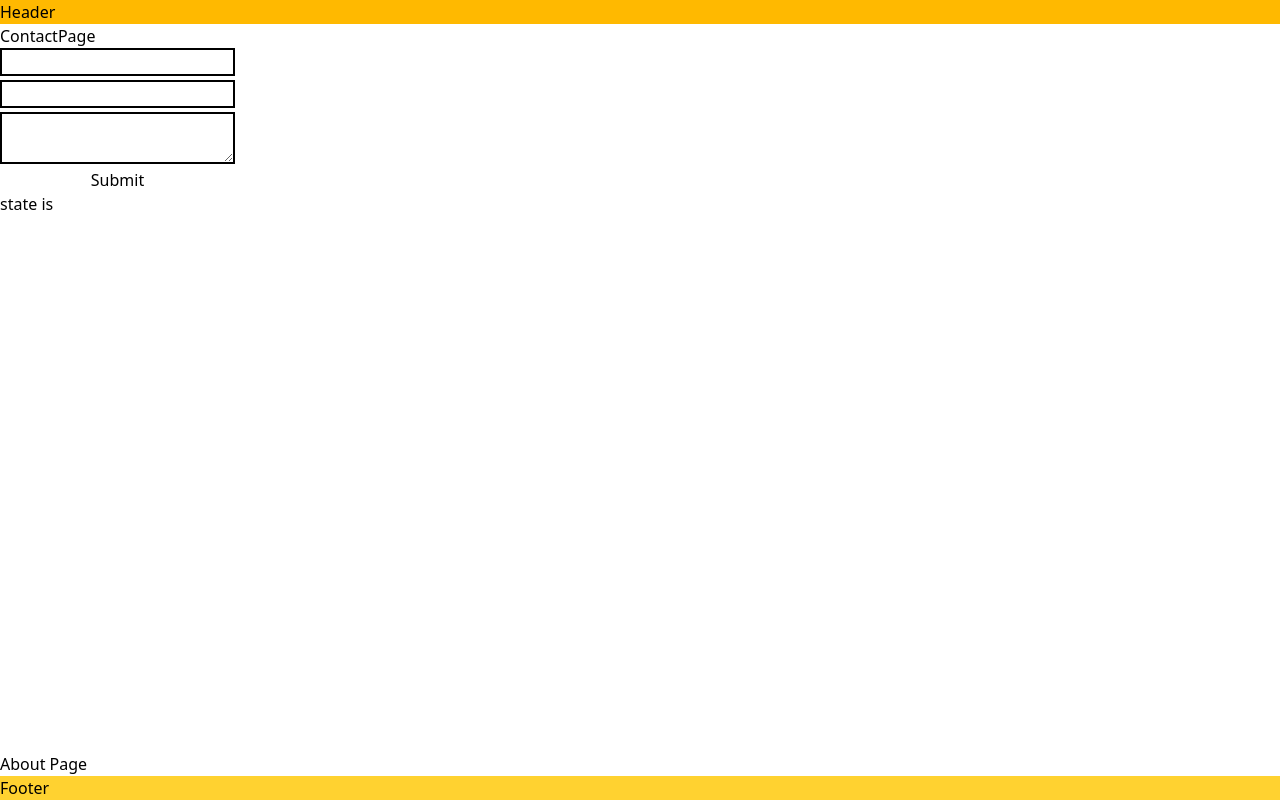
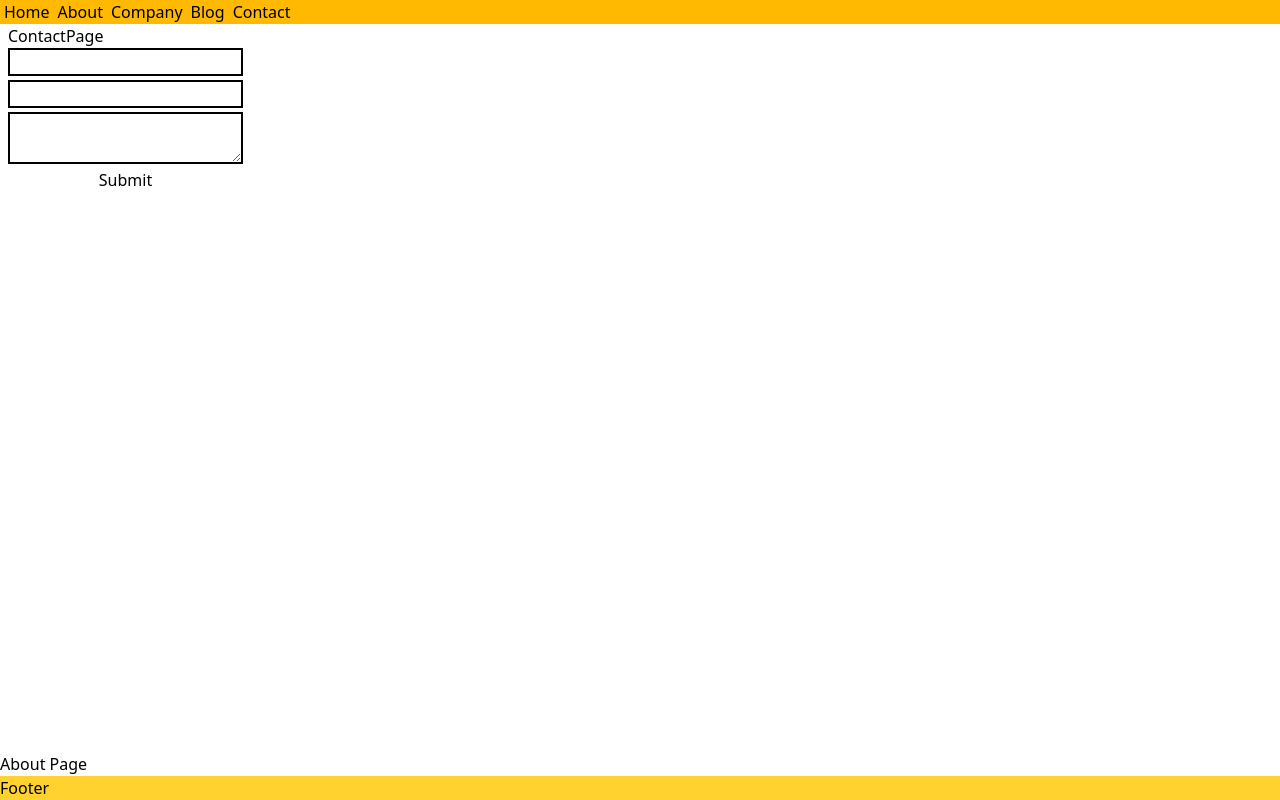
Before and after one commit to rans0000/retynn-tut, a Next.js app: page /contact in a window 1280 px wide. Built offline with nearby package versions, Linux system fonts and the light colour scheme.

Commit message:
form done

```diff
--- a/src/actions/servercalls.tsx
+++ b/src/actions/servercalls.tsx
@@ -1,6 +1,25 @@
 "use server";
 
-export const myAction = async () => {
-  console.log("in server action");
-  return 0;
+import { TFormData } from "@/utils/types";
+import { redirect } from "next/navigation";
+
+export const myAction = async (
+  prevState: TFormData,
+  formData: FormData
+): Promise<TFormData> => {
+  const name = formData.get("name");
+  const email = formData.get("email");
+  const message = formData.get("message");
+
+  console.log("in server....ss");
+
+  // validation
+  if (!name || !email || !message) {
+    return { name, email, message, error: "invalid form" } as TFormData;
+  }
+  // db
+
+  redirect("/");
+
+  return { name, email, message, success: "form submitted" } as TFormData;
 };
--- a/src/app/(authed)/blog/page.tsx
+++ b/src/app/(authed)/blog/page.tsx
@@ -1,8 +1,35 @@
+"use client";
+
+import { useRouter } from "next/navigation";
 import React from "react";
 
+const blogs = [
+  { title: "Some title", id: 1 },
+  { title: "Some title", id: 100 },
+  { title: "Some title", id: "hfhfyy" },
+];
+
 function Blog() {
-  throw "blog error";
-  return <div>Blog</div>;
+  const router = useRouter();
+
+  return (
+    <div>
+      Blog
+      <ul>
+        {blogs.map((blog) => (
+          <li key={blog.id}>
+            {blog.title}{" "}
+            <button
+              type="button"
+              onClick={() => router.push(`/blog/${blog.id}`)}
+            >
+              Read more
+            </button>
+          </li>
+        ))}
+      </ul>
+    </div>
+  );
 }
 
 export default Blog;
--- a/src/app/(authed)/layout.tsx
+++ b/src/app/(authed)/layout.tsx
@@ -5,6 +5,7 @@ function layout({ children }: { children: React.ReactElement }) {
   return (
     <div className="flex">
       <Sidebar /> <div className="grow">{children}</div>
+      {/* <Cli /> */}
     </div>
   );
 }
--- a/src/app/layout.tsx
+++ b/src/app/layout.tsx
@@ -32,7 +32,7 @@ export default function RootLayout({
         className={`${geistSans.variable} ${geistMono.variable} antialiased  flex flex-col h-dvh`}
       >
         <Header />
-        <div className="grow">{children}</div>
+        <div className="grow px-2">{children}</div>
         <Suspense fallback={<div>loading about</div>}>
           <AboutPage />
         </Suspense>
--- a/src/componnets/ContactForm.tsx
+++ b/src/componnets/ContactForm.tsx
@@ -1,22 +1,43 @@
 "use client";
 
 import { myAction } from "@/actions/servercalls";
-import React, { useActionState } from "react";
+import { TFormData } from "@/utils/types";
+import { useActionState } from "react";
+
+const initialData: TFormData = { name: "", email: "", message: "" };
 
 function ContactForm() {
-  const [state, formAction, isPending] = useActionState(myAction, null);
+  const [state, formAction, isPending] = useActionState<TFormData, FormData>(
+    myAction,
+    initialData
+  );
 
   return (
     <div>
       <form action={formAction} className="flex flex-col gap-1 w-max">
-        <input type="text" name="name" className="border-2" />
-        <input type="text" name="email" className="border-2" />
-        <textarea name="message" className="border-2"></textarea>
+        <input
+          type="text"
+          name="name"
+          className="border-2"
+          defaultValue={state.name}
+        />
+        <input
+          type="text"
+          name="email"
+          className="border-2"
+          defaultValue={state.email}
+        />
+        <textarea
+          name="message"
+          className="border-2"
+          defaultValue={state.message}
+        ></textarea>
         <button type="submit" disabled={isPending}>
           Submit
         </button>
       </form>
-      <p>state is {state}</p>
+      {state.success && <p>Success: {state.success}</p>}
+      {state.error && <p>Error: {state.error}</p>}
     </div>
   );
 }
--- a/src/componnets/Header.tsx
+++ b/src/componnets/Header.tsx
@@ -1,7 +1,26 @@
+import Link from "next/link";
 import React from "react";
 
+const menuItems = [
+  { title: "Home", url: "/" },
+  { title: "About", url: "/about" },
+  { title: "Company", url: "/about/company" },
+  { title: "Blog", url: "/blog" },
+  { title: "Contact", url: "/contact" },
+];
+
 function Header() {
-  return <div className="flex bg-amber-400">Header</div>;
+  return (
+    <div className="flex bg-amber-400">
+      <ul>
+        {menuItems.map((menu) => (
+          <Link className="px-1" key={menu.url} href={menu.url}>
+            {menu.title}
+          </Link>
+        ))}
+      </ul>
+    </div>
+  );
 }
 
 export default Header;
--- /dev/null
+++ b/src/utils/types.ts
@@ -0,0 +1,7 @@
+export type TFormData = {
+  name: string;
+  email: string;
+  message: string;
+  error?: string;
+  success?: string;
+};
```
Also changed, not shown: 1 other file (tests, documents, lock files or other folders).
